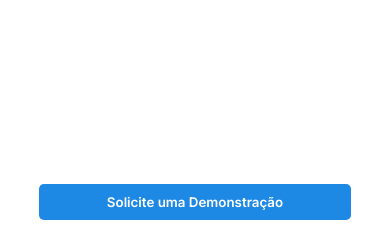
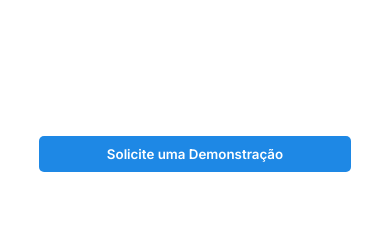
Before and after one commit to jvfreitas61/tecnologio, a plain HTML site: page index.html in a window 390 px wide. Both pictures are taken after a click on the icon "menu". Shown: the part 592-826 px from the top of the page. Drawn offline with Linux system fonts and the light colour scheme.

Commit message:
ajuste-btn-mobile

```diff
--- a/style.css
+++ b/style.css
@@ -350,7 +350,7 @@ footer{
       }
       .btn-header{
         width: 80%;
-        margin: 2rem;
+        margin: 5rem;
       }
       .home h1 {
         font-size: 2rem;
```
